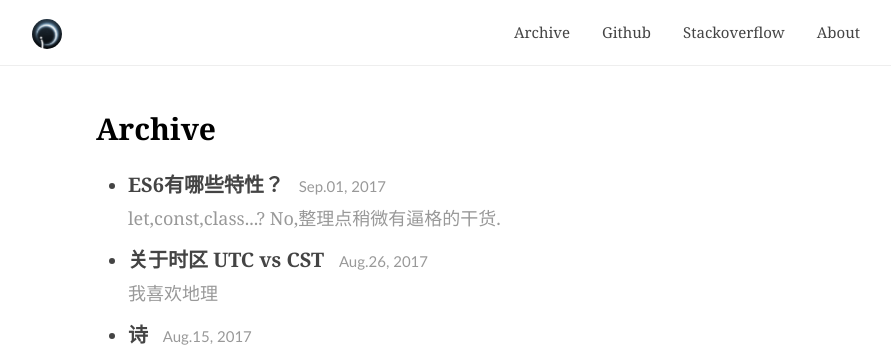
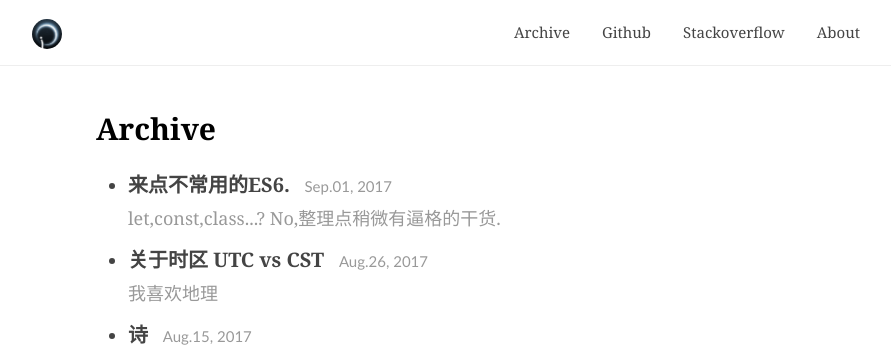
Before and after one commit to Nunchakus888/essay, a Jekyll site: the page built from archive/index.html, in a window 1280 px wide. Shown: the top 359 px of the page, without its empty margins (194-1085 px from the left). Built offline with Jekyll 4.4.1, drawn with Linux system fonts in a browser that asks for light colours; the list of posts is cut into pages by our own code; comment, search, counter and statistics services are not loaded.

Commit message:
̊̊̊̊̊̊̊̊̊̊̊̊̊̊̊😄😄😄🌹

```diff
--- a/_posts/FE/2017-09-02-ES2015.md
+++ b/_posts/FE/2017-09-02-来点不常用的ES2015.md
@@ -1,6 +1,6 @@
 ---
 layout: post
-title:  ES6有哪些特性？
+title:  来点不常用的ES6.
 date:   2017-09-02 01:08:08 +0800
 categories: diary
 location: ShangHai, China
```
Also changed, not shown: other parts of _posts/FE/2017-09-02-来点不常用的ES2015.md (+1 -1 lines).
